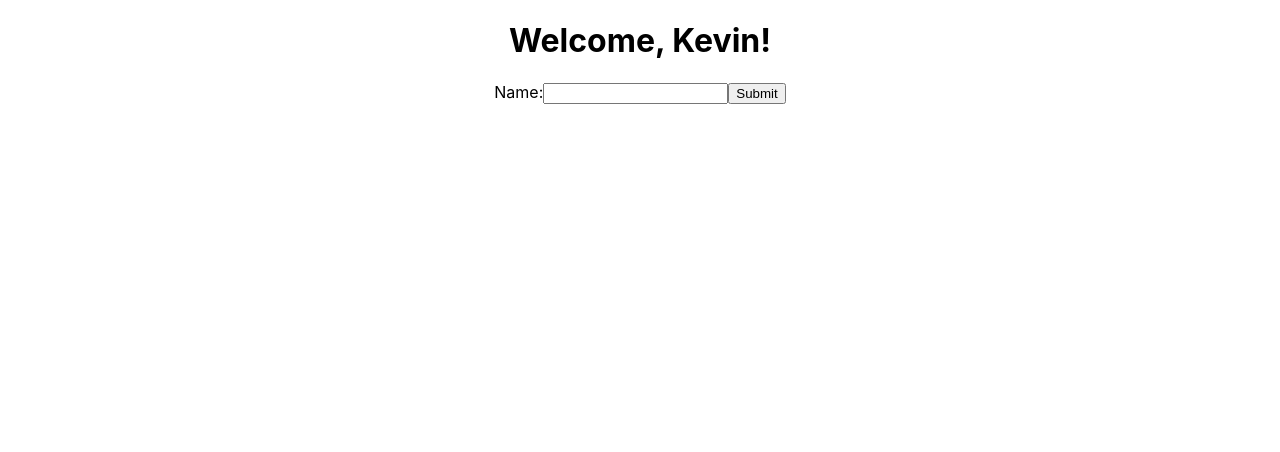
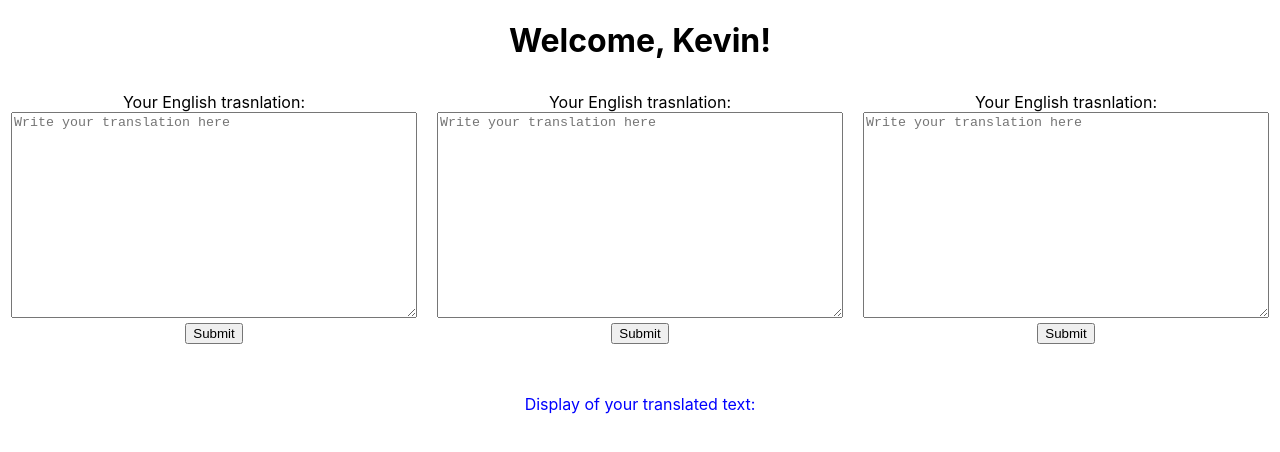
Before and after one commit to ragnakevmac/foreign-language-learning, a React (Create React App) app: page / in a window 1280 px wide. Shown: the top 452 px of the page. Built offline with nearby package versions, Linux system fonts and the light colour scheme.

Commit message:
added text forms

```diff
--- a/src/App.css
+++ b/src/App.css
@@ -36,3 +36,19 @@
     transform: rotate(360deg);
   }
 }
+
+.textDisplay {
+  color: blue;
+  display: grid;
+  grid-template-columns: repeat(auto-fit, minmax(300, 1fr));
+}
+
+.textForm {
+  padding: 10px;
+}
+
+.textAreas{
+  display:flex;
+  flex-direction:row;
+  justify-content: center;
+}
--- a/src/App.tsx
+++ b/src/App.tsx
@@ -1,23 +1,30 @@
-import React from 'react';
+import React, { useState, useEffect, useRef } from 'react';
+import './App.css';
 import Intro from './components/Intro';
-import './App.css';
+import TranslatedTextForm from './components/TranslatedTextForm';
+import TranslatedTextDisplay from './components/TranslatedTextDisplay';
 
-const num: number = 123;
-console.log('hello!!!', num);
 
 function App() {
+
+  const [translatedText, setTranslatedText] = useState<string>('');
+  const displaySubmittedText = (translatedText: string) => {
+    console.log(translatedText);
+    setTranslatedText(translatedText);
+  }
+
+
   return (
     <div className="App">
       <Intro person="Kevin" />
-
-      <form>
-        <label>
-          Name:
-          <input type="text" name="name" />
-        </label>
-        <input type="submit" value="Submit" />
-      </form>
-
+      <div className="textAreas">
+        <TranslatedTextForm onSubmitTranslatedText={displaySubmittedText} />
+        <TranslatedTextForm onSubmitTranslatedText={displaySubmittedText} />
+        <TranslatedTextForm onSubmitTranslatedText={displaySubmittedText} />
+      </div>
+      <br />
+      <br />
+      <TranslatedTextDisplay translatedText={translatedText} />
 
     </div>
   );
--- /dev/null
+++ b/src/components/TranslatedTextDisplay.tsx
@@ -0,0 +1,15 @@
+import React from 'react';
+import TranslatedText from '../models/translatedText';
+// import '../App.css'
+
+
+function TranslatedTextDisplay({ translatedText }: TranslatedText): JSX.Element {
+    return (
+        <div className='textDisplay'>
+            Display of your translated text:
+            <p>{translatedText}</p>
+        </div>
+    )
+}
+
+export default TranslatedTextDisplay;
--- /dev/null
+++ b/src/components/TranslatedTextForm.tsx
@@ -0,0 +1,33 @@
+import React, { useRef } from 'react';
+import TranslatedTextFormProps from '../models/translatedTextFormProps';
+import '../App.css'
+
+
+function TranslatedTextForm({ onSubmitTranslatedText }: TranslatedTextFormProps): JSX.Element {
+
+    const inputRef = useRef<HTMLTextAreaElement>(null);
+
+    function handleSubmit(e: React.FormEvent) {
+        e.preventDefault();
+        const translatedTextToBeSubmitted = inputRef.current!.value;
+        onSubmitTranslatedText(translatedTextToBeSubmitted);
+    }
+
+    return (
+      <div className='textForm'>
+        <form onSubmit={handleSubmit}>
+          Your English trasnlation:
+          <br />
+          <textarea
+            placeholder='Write your translation here'
+            style={{width: "400px", height: "200px"}}
+            ref={inputRef}
+          />
+          <br />
+         <button type='submit'>Submit</button>
+        </form>
+      </div>
+    )
+}
+
+export default TranslatedTextForm;
--- /dev/null
+++ b/src/models/translatedText.ts
@@ -0,0 +1,3 @@
+export default interface TranslatedText {
+    translatedText: string
+}
--- /dev/null
+++ b/src/models/translatedTextFormProps.ts
@@ -0,0 +1,3 @@
+export default interface TranslatedTextFormProps {
+    onSubmitTranslatedText: (translatedText: string) => void;
+  }
```
